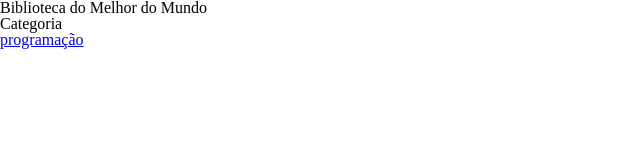
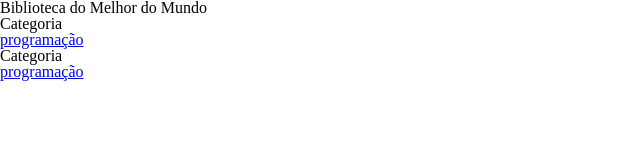
Before and after one commit to charmy-senpai/anara-2-c-2-trimestre, a plain HTML site: page index.html in a window 1280 px wide. Shown: the whole page, without its empty margins (0-640 px from the left). Drawn offline with Linux system fonts and the light colour scheme.

Commit message:
Update index.html

```diff
--- a/index.html
+++ b/index.html
@@ -19,6 +19,12 @@
                          <a href="#" class="lista-menu__link">programação</a>
                         </li>
                     </ul>
+                    <ol class="lista-menu">
+                        <li class="lista-menu__titulo">Categoria</li>
+                         <li class="lista-menu__item">
+                         <a href="#" class="lista-menu__link">programação</a>
+                        </li>
+                    </ol>
 
                 </span>
             </label>
```
